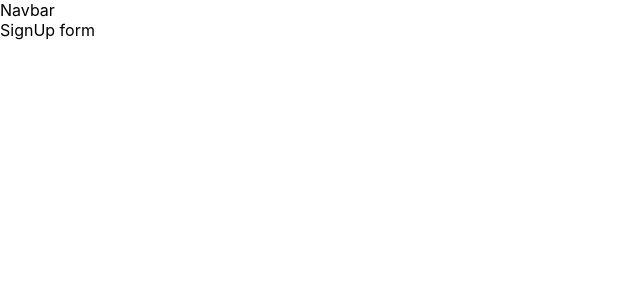
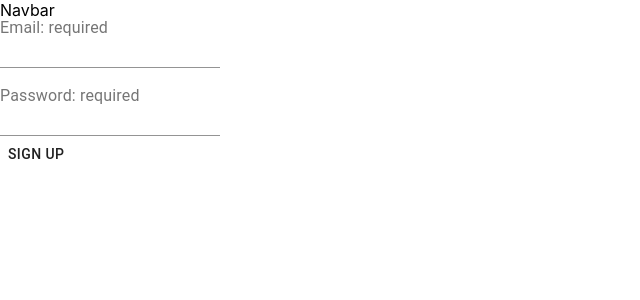
Before and after one commit to haruka-izm/food_tracker, a React (Create React App) app in the folder client/: page /api/signup in a window 1280 px wide. Shown: the top 300 px of the page, without its empty margins (0-640 px from the left). Built offline with nearby package versions, Linux system fonts and the light colour scheme.

Commit message:
Added basic signup functionality

```diff
--- a/client/src/components/Login.jsx
+++ b/client/src/components/Login.jsx
@@ -45,10 +45,10 @@ const Login = props => {
             <form>
                 <FormControl>
                     <FormLabel htmlFor='email'>Email: required</FormLabel>
-                    <TextField {...email} required></TextField>
+                    <TextField type="text" {...email} required></TextField>
                     <br />
                     <FormLabel htmlFor='password'>Password: required</FormLabel>
-                    <TextField {...password} required></TextField>
+                    <TextField type='password' {...password} required></TextField>
                 </FormControl>
             </form>
             {error}
--- a/client/src/components/Signup.jsx
+++ b/client/src/components/Signup.jsx
@@ -1,11 +1,75 @@
 import React, { useState } from 'react';
+import { TextField, FormLabel, Button, FormControl } from "@material-ui/core";
+
 
 const SignUp = props => {
+    const email = useFormInput('');
+    const password = useFormInput('');
+    const [error, setError] = useState(null);
+    //const [loading, setLoading] = useState(false);
+
+    const handleSignup = async (event) => {
+        event.preventDefault();
+        const reqOptions = {
+            method: 'POST',
+            headers: { 'Content-Type': 'application/json', 'Access-Control-Allow-Origin': "*" },
+            body: JSON.stringify({ email: email.value, password: password.value })
+        };
+
+        const res = await fetch('http://localhost:8080/api/signup', reqOptions);
+        if (res.status === 201) {
+            props.history.push('/api/dashboard');
+            //return res.json();
+        }
+
+        if (res.status === 400) {
+            const json = await res.json();
+            setError(json.message);
+        } else {
+            console.error('API error /api/login ', res);
+        }
+
+        /*
+    }).then(data => {
+        console.log(`data is ${data}`)
+        //this.props.login(data.user);
+    })
+        .catch(error => {
+            console.log(error.message)
+        })
+
+        */
+    }
 
     return (
-        <div>SignUp form</div>
-    )
-
+        <div>
+            <form>
+                <FormControl>
+                    <FormLabel htmlFor='email'>Email: required</FormLabel>
+                    <TextField type="text" {...email} required></TextField>
+                    <br />
+                    <FormLabel htmlFor='password'>Password: required</FormLabel>
+                    <TextField type='password' {...password} required></TextField>
+                </FormControl>
+            </form>
+            {error}
+            <div><Button type='submit' onClick={handleSignup}>Sign up</Button></div>
+        </div>
+    );
 };
 
+const useFormInput = initialValue => {
+    const [value, setValue] = useState(initialValue);
+
+    const handleChange = e => {
+        setValue(e.target.value);
+    };
+
+    return {
+        value,
+        onChange: handleChange
+    };
+};
+
+
 export default SignUp;
```
